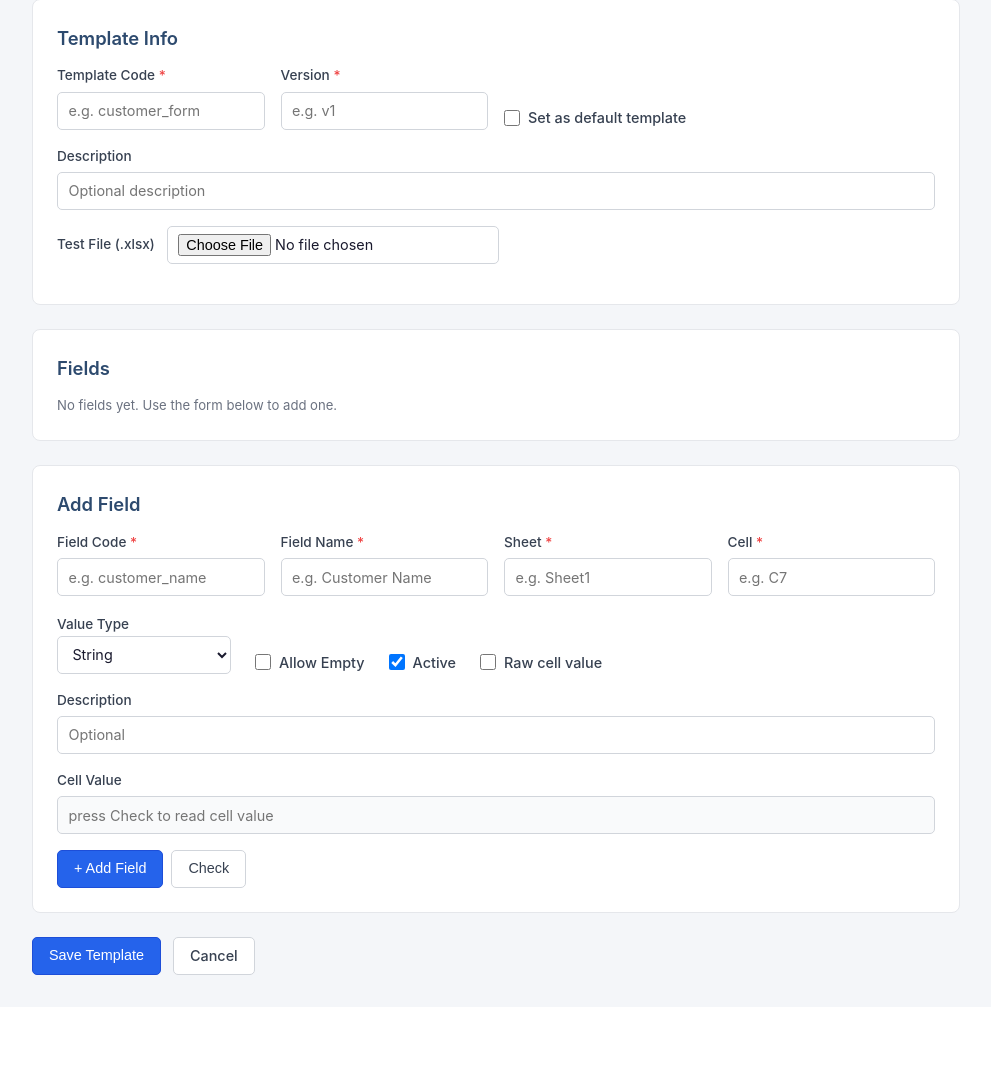
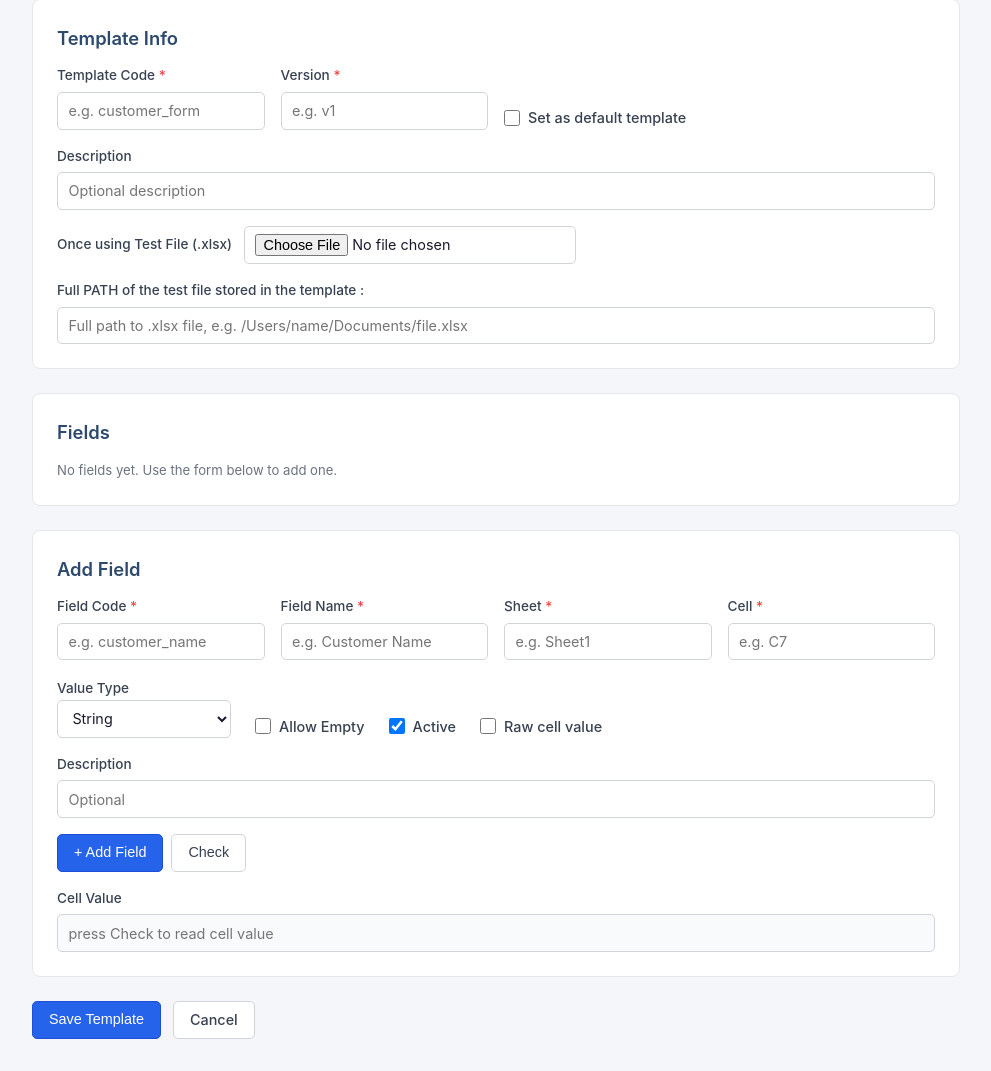
Before and after one commit to hardex/Excel2db, a FastAPI app: page /templates/new in a window 1280 px wide. Shown: the part 150-1221 px from the top of the page, without its empty margins (144-1135 px from the left). Before the commit the page ends 1125 px from the top, so only its background shows below. Run offline with FastAPI, Linux system fonts and the light colour scheme.

Commit message:
test file path devided on stored and temp

```diff
--- a/app/routes/templates.py
+++ b/app/routes/templates.py
@@ -119,15 +119,7 @@ async def template_new_submit(request: Request):
 
     fields = _parse_fields_from_form(form_dict)
 
-    # Handle test file: save uploaded file and store absolute path
     test_file_path = str(form_dict.get("test_file_path", "")).strip()
-    test_file = form_dict.get("test_file")
-    if test_file and hasattr(test_file, "filename") and test_file.filename:
-        dest = UPLOADS_DIR / test_file.filename
-        content = await test_file.read()
-        with open(dest, "wb") as f_out:
-            f_out.write(content)
-        test_file_path = str(dest.resolve())
 
     # Determine if this should be default
     all_tmpl = list_templates()
@@ -212,16 +204,8 @@ async def template_edit_submit(request: Request, code: str, version: str):
     fields = _parse_fields_from_form(form_dict)
     is_default = form_dict.get("is_default") in ("on", "true", "1")
 
-    # Handle test file: upload new or keep existing path
     test_file_path = str(form_dict.get("test_file_path", "")).strip()
-    test_file = form_dict.get("test_file")
-    if test_file and hasattr(test_file, "filename") and test_file.filename:
-        dest = UPLOADS_DIR / test_file.filename
-        content = await test_file.read()
-        with open(dest, "wb") as f_out:
-            f_out.write(content)
-        test_file_path = str(dest.resolve())
-    elif not test_file_path:
+    if not test_file_path:
         test_file_path = existing.test_file_path
 
     updated = TemplateModel(
--- a/app/templates/template_edit.html
+++ b/app/templates/template_edit.html
@@ -20,7 +20,6 @@
 
 <form method="post"
       action="{% if is_new %}/templates/new{% else %}/templates/{{ template.template_code }}/{{ template.template_version }}/edit{% endif %}"
-      enctype="multipart/form-data"
       id="templateForm">
 
   <section class="form-section">
@@ -52,21 +51,23 @@
                placeholder="Optional description" />
       </div>
       <div class="form-group--full" style="display: flex; align-items: center; gap: 0.75rem; flex-wrap: wrap;">
-        <label for="af_test_file" style="white-space: nowrap; margin: 0;">Test File (.xlsx)</label>
-        <input type="file" id="af_test_file" name="test_file" accept=".xlsx" style="width: auto;" />
-        <input type="hidden" id="test_file_path_hidden" name="test_file_path"
-               value="{{ template.test_file_path if template and template.test_file_path else '' }}" />
+        <label for="af_test_file" style="white-space: nowrap; margin: 0;">Once using Test File (.xlsx)</label>
+        <input type="file" id="af_test_file" accept=".xlsx" style="width: auto;" />
       </div>
-      <div class="form-group--full">
-        <span class="hint" id="test-file-path" style="word-break: break-all;">
-          {% if template and template.test_file_path %}
-            {% if test_file_available %}
-            <span style="color: #065f46;">{{ template.test_file_path }}</span>
-            {% else %}
-            <span style="color: #ef4444;">{{ template.test_file_path }} — file not found</span>
-            {% endif %}
+      <div class="form-group form-group--full">
+        <label for="test_file_path">Full PATH of the test file stored in the template :</label>
+        <input type="text" id="test_file_path" name="test_file_path"
+               value="{{ template.test_file_path if template and template.test_file_path else '' }}"
+               placeholder="Full path to .xlsx file, e.g. /Users/name/Documents/file.xlsx" />
+        {% if template and template.test_file_path %}
+        <span class="hint">
+          {% if test_file_available %}
+          <span style="color: #065f46;">File found</span>
+          {% else %}
+          <span style="color: #ef4444;">File not found</span>
           {% endif %}
         </span>
+        {% endif %}
       </div>
     </div>
   </section>
@@ -147,18 +148,18 @@
         <input type="text" id="af_description" placeholder="Optional" />
       </div>
 
+      <div class="form-group--full" style="display: flex; flex-direction: row; gap: 0.5rem; align-items: center; flex-wrap: wrap;">
+        <button type="button" class="btn btn--primary" id="field-form-btn" onclick="submitFieldForm()">+ Add Field</button>
+        <button type="button" class="btn btn--secondary" id="field-form-cancel" onclick="cancelEdit()" style="display:none;">Cancel</button>
+        <button type="button" class="btn btn--secondary" onclick="checkCell()">Check</button>
+        <span id="add-field-error" class="field-error" style="display:none; margin-left: 0.5rem;"></span>
+      </div>
+
       <!-- Check Cell result -->
       <div class="form-group form-group--full">
         <label for="af_check_result">Cell Value</label>
         <input type="text" id="af_check_result" readonly placeholder="press Check to read cell value" class="check-result-input" />
         <span id="af_check_validation" class="check-validation" style="display:none;"></span>
-      </div>
-
-      <div class="form-group--full" style="display: flex; flex-direction: row; gap: 0.5rem; align-items: center; flex-wrap: wrap;">
-        <button type="button" class="btn btn--primary" id="field-form-btn" onclick="submitFieldForm()">+ Add Field</button>
-        <button type="button" class="btn btn--secondary" id="field-form-cancel" onclick="cancelEdit()" style="display:none;">Cancel</button>
-        <button type="button" class="btn btn--secondary" onclick="checkCell()">Check</button>
-        <span id="add-field-error" class="field-error" style="display:none; margin-left: 0.5rem;"></span>
       </div>
     </div>
   </section>
@@ -357,7 +358,7 @@ async function checkCell() {
   validEl.textContent = '';
   validEl.className = 'check-validation';
 
-  const storedPath = document.getElementById('test_file_path_hidden').value.trim();
+  const storedPath = document.getElementById('test_file_path').value.trim();
   if (!fileInput.files.length && !storedPath) { resultEl.value = 'Error: select or enter a test file path'; resultEl.classList.add('check-err'); return; }
   if (!sheet)                  { resultEl.value = 'Error: Sheet is required';         resultEl.classList.add('check-err'); return; }
   if (!cell)                   { resultEl.value = 'Error: Cell is required';          resultEl.classList.add('check-err'); return; }
@@ -442,11 +443,12 @@ document.getElementById('add-field-form').addEventListener('keydown', function(e
   if (e.key === 'Enter' && e.target.tagName !== 'BUTTON') { e.preventDefault(); submitFieldForm(); }
 });
 
-// ── Test file: update path display when file selected ─────────────────────────
+// ── Test file: populate path input when file selected ─────────────────────────
 document.getElementById('af_test_file').addEventListener('change', function() {
-  const pathEl = document.getElementById('test-file-path');
+  const pathInput = document.getElementById('test_file_path');
   if (this.files.length) {
-    pathEl.innerHTML = esc(this.files[0].name) + ' <em>(save template to store)</em>';
+    pathInput.value = this.files[0].name;
+    pathInput.focus();
   }
 });
 
```
Also changed, not shown: 1 other file.
